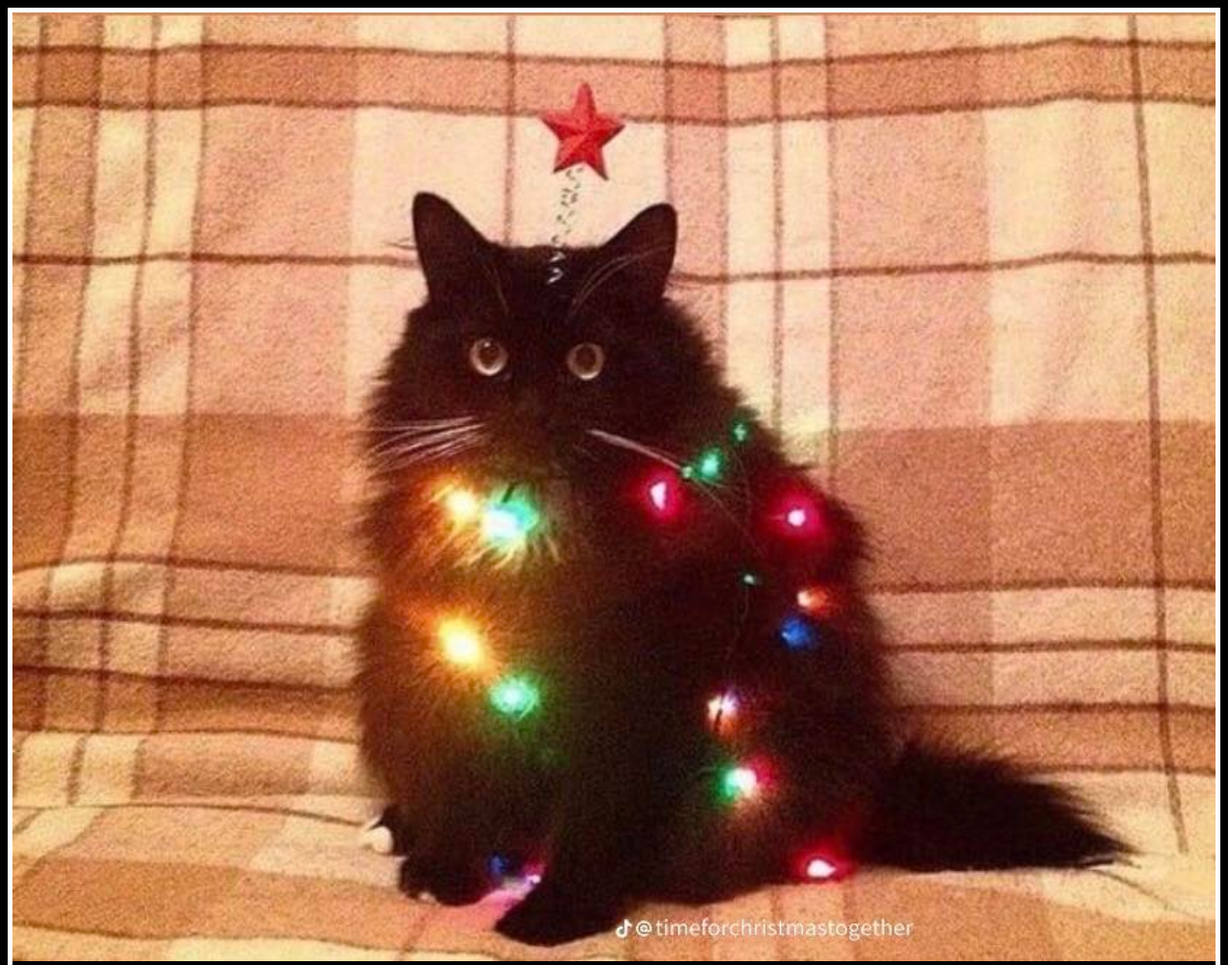
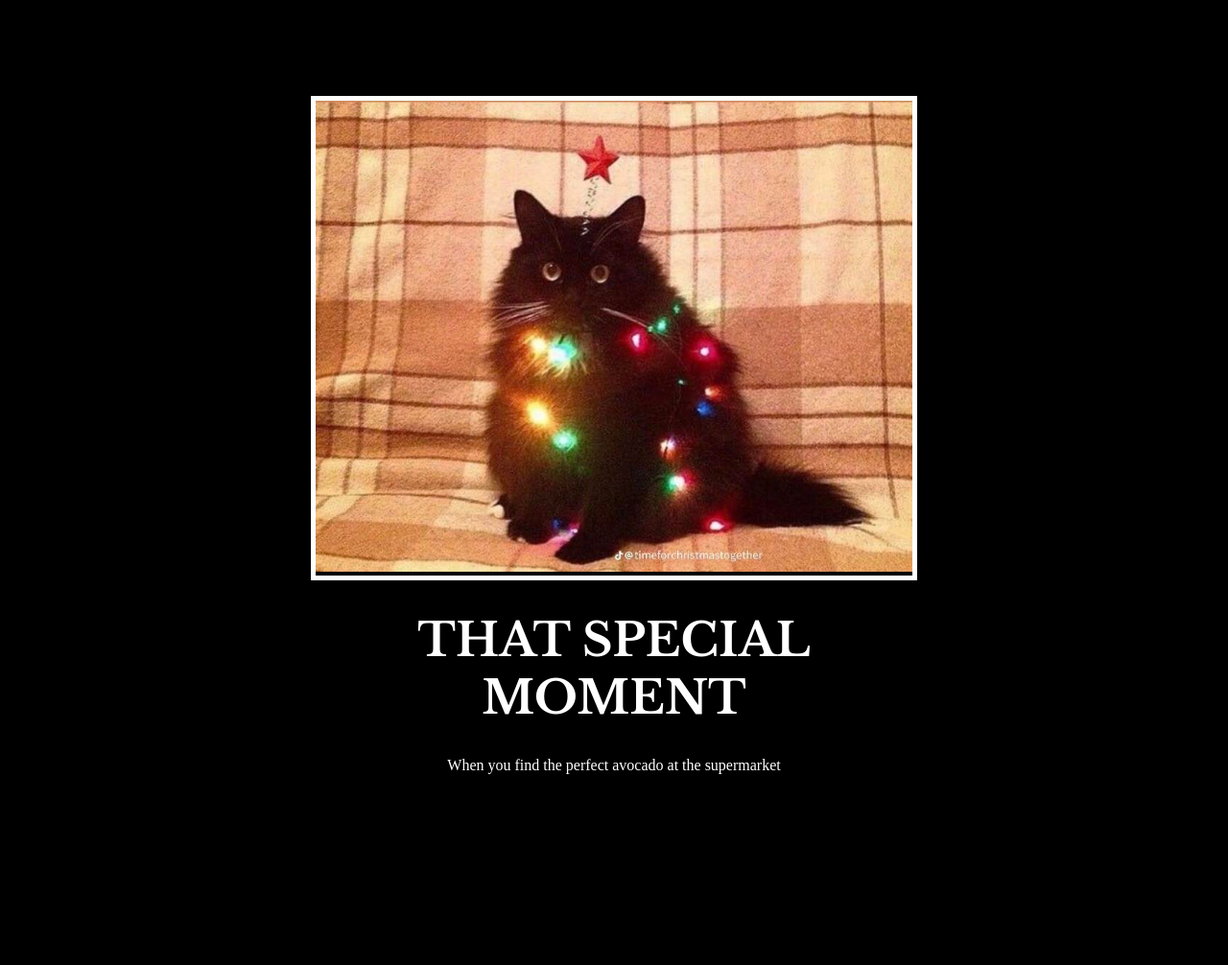
Before and after one commit to Altyn0/udemy, a plain HTML site: page 6.4 Motivation Meme Project/index.html in a window 1280 px wide. Shown: the top 1006 px of the page at 96% size. After the commit the page ends 823 px from the top, so only its background shows below. Drawn offline with nearby package versions, Linux system fonts and the light colour scheme.

Commit message:
Add files via upload

```diff
--- a/6.4 Motivation Meme Project/index.html
+++ b/6.4 Motivation Meme Project/index.html
@@ -2,27 +2,11 @@
 <html lang="en">
 <head>
   <meta charset="UTF-8">
-  <meta name="viewport" content="width=device-width, initial-scale=1.0">
-  <link rel="preconnect" href="https://fonts.googleapis.com">
+
+<link rel="preconnect" href="https://fonts.googleapis.com">
 <link rel="preconnect" href="https://fonts.gstatic.com" crossorigin>
 <link href="https://fonts.googleapis.com/css2?family=Libre+Baskerville:ital,wght@0,400;0,700;1,400&display=swap" rel="stylesheet">
-  <style>
-    body{
-      background-color: black;
-      color: white;
-    }
-    h1{
-      font-family: libre,baskerville;
-      text-transform: uppercase;
-    }
-    #img{
-      border: 5px white solid;
-
-    }
-    #position{
-      text-align:center ;
-    }
-  </style>
+<link rel="stylesheet" href="style.css">
 </head>
 <body>
   <div id="position" >
--- a/6.4 Motivation Meme Project/style.css
+++ b/6.4 Motivation Meme Project/style.css
@@ -0,0 +1,18 @@
+body {
+  background-color: black;
+  color: white;
+}
+h1 {
+  font-family: "Libre Baskerville", serif;
+  text-transform: uppercase;
+  font-size: 3rem;
+}
+#img {
+  border: 5px white solid;
+}
+#position {
+  width: 50%;
+  margin-left: 25%;
+  margin-top: 100px;
+  text-align: center;
+}
```
